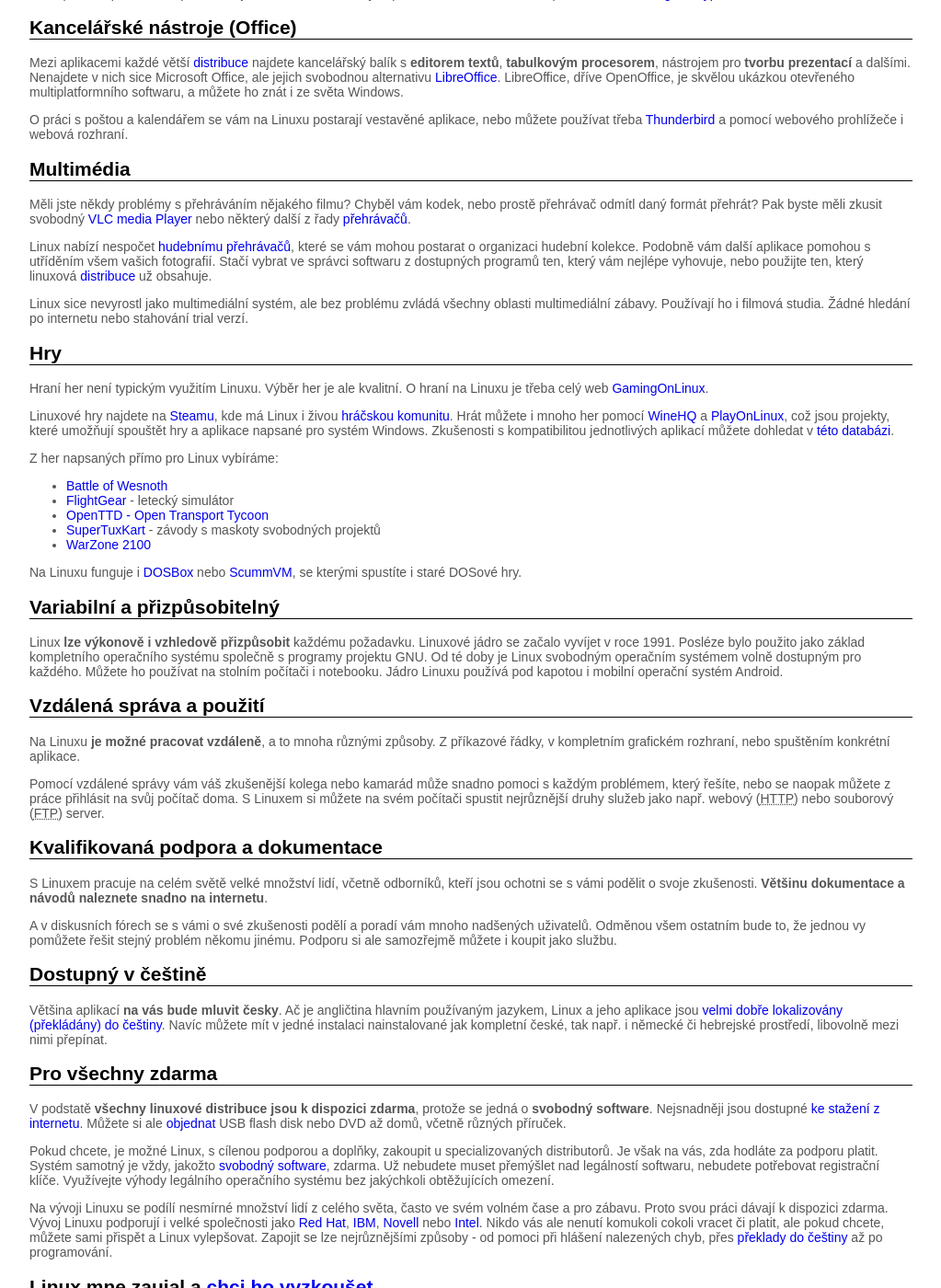
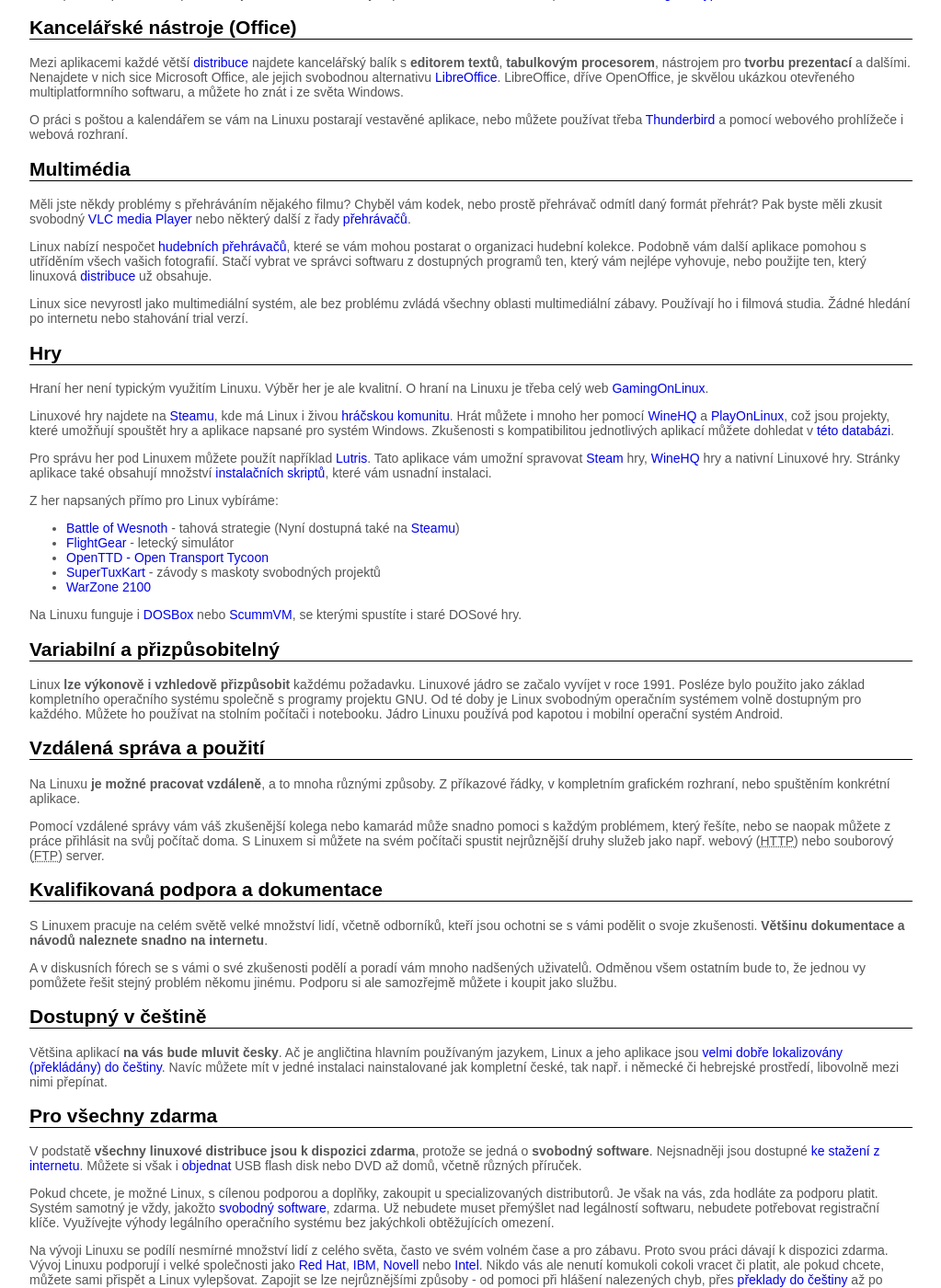
Before and after one commit to MikkCZ/plc, a Jekyll site: the page built from _pages/index.md, in a window 1280 px wide and 1400 px high, scrolled down 1009 px. Shown: the whole window at 92% size, without its empty margins (128-1151 px from the left). Built offline with Jekyll 4.4.1, drawn with Linux system fonts in a browser that asks for light colours.

Commit message:
Aktualizace index.md

```diff
--- a/_pages/index.md
+++ b/_pages/index.md
@@ -45,7 +45,7 @@
 ## Multimédia
 Měli jste někdy problémy s přehráváním nějakého filmu? Chyběl vám kodek, nebo prostě přehrávač odmítl daný formát přehrát? Pak byste měli zkusit svobodný [VLC media Player](https://www.videolan.org/) nebo některý další z řady [přehrávačů]({{ site.baseurl }}{% link _pages/ekvivalenty.md %}#video).
 
-Linux nabízí nespočet [hudebnímu přehrávačů]({{ site.baseurl }}{% link _pages/ekvivalenty.md %}#hudba), které se vám mohou postarat o organizaci hudební kolekce. Podobně vám další aplikace pomohou s utříděním všem vašich fotografií. Stačí vybrat ve správci softwaru z dostupných programů ten, který vám nejlépe vyhovuje, nebo použijte ten, který linuxová [distribuce]({{ site.baseurl }}{% link _pages/kde-ziskat.md %}) už obsahuje.
+Linux nabízí nespočet [hudebních přehrávačů]({{ site.baseurl }}{% link _pages/ekvivalenty.md %}#hudba), které se vám mohou postarat o organizaci hudební kolekce. Podobně vám další aplikace pomohou s utříděním všech vašich fotografií. Stačí vybrat ve správci softwaru z dostupných programů ten, který vám nejlépe vyhovuje, nebo použijte ten, který linuxová [distribuce]({{ site.baseurl }}{% link _pages/kde-ziskat.md %}) už obsahuje.
 
 Linux sice nevyrostl jako multimediální systém, ale bez problému zvládá všechny oblasti multimediální zábavy. Používají ho i filmová studia. Žádné hledání po internetu nebo stahování trial verzí.
 
@@ -54,8 +54,10 @@
 
 Linuxové hry najdete na [Steamu](https://store.steampowered.com/linux), kde má Linux i živou [hráčskou komunitu](https://steamcommunity.com/linux). Hrát můžete i mnoho her pomocí [WineHQ](https://www.winehq.org/) a [PlayOnLinux](https://www.playonlinux.com/en/), což jsou projekty, které umožňují spouštět hry a aplikace napsané pro systém Windows. Zkušenosti s kompatibilitou jednotlivých aplikací můžete dohledat v [této databázi](https://appdb.winehq.org/).
 
+Pro správu her pod Linuxem můžete použít například [Lutris](https://lutris.net/). Tato aplikace vám umožní spravovat [Steam](https://store.steampowered.com/linux) hry, [WineHQ](https://www.winehq.org/) hry a nativní Linuxové hry. Stránky aplikace také obsahují množství [instalačních skriptů](https://lutris.net/games/), které vám usnadní instalaci.
+
 Z her napsaných přímo pro Linux vybíráme:
-- [Battle of Wesnoth](https://www.wesnoth.org/)
+- [Battle of Wesnoth](https://www.wesnoth.org/) - tahová strategie (Nyní dostupná také na [Steamu](https://store.steampowered.com/linux))
 - [FlightGear](http://www.flightgear.org/) - letecký simulátor
 - [OpenTTD - Open Transport Tycoon](https://www.openttd.com/)
 - [SuperTuxKart](https://supertuxkart.net/) - závody s maskoty svobodných projektů
@@ -80,7 +82,7 @@
 Většina aplikací **na vás bude mluvit česky**. Ač je angličtina hlavním používaným jazykem, Linux a jeho aplikace jsou [velmi dobře lokalizovány (překládány) do češtiny](http://www.l10n.cz/). Navíc můžete mít v jedné instalaci nainstalované jak kompletní české, tak např. i německé či hebrejské prostředí, libovolně mezi nimi přepínat.
 
 ## Pro všechny zdarma
-V podstatě **všechny linuxové distribuce jsou k dispozici zdarma**, protože se jedná o **svobodný software**. Nejsnadněji jsou dostupné [ke stažení z internetu]({{ site.baseurl }}{% link _pages/kde-ziskat.md %}). Můžete si ale [objednat](https://www.linuxmarket.cz/) USB flash disk nebo DVD až domů, včetně různých příruček.
+V podstatě **všechny linuxové distribuce jsou k dispozici zdarma**, protože se jedná o **svobodný software**. Nejsnadněji jsou dostupné [ke stažení z internetu]({{ site.baseurl }}{% link _pages/kde-ziskat.md %}). Můžete si však i [objednat](https://www.linuxmarket.cz/) USB flash disk nebo DVD až domů, včetně různých příruček.
 
 Pokud chcete, je možné Linux, s cílenou podporou a doplňky, zakoupit u specializovaných distributorů. Je však na vás, zda hodláte za podporu platit. Systém samotný je vždy, jakožto [svobodný software](https://cs.wikipedia.org/wiki/Svobodn%C3%BD_software), zdarma. Už nebudete muset přemýšlet nad legálností softwaru, nebudete potřebovat registrační klíče. Využívejte výhody legálního operačního systému bez jakýchkoli obtěžujících omezení.
 
```
